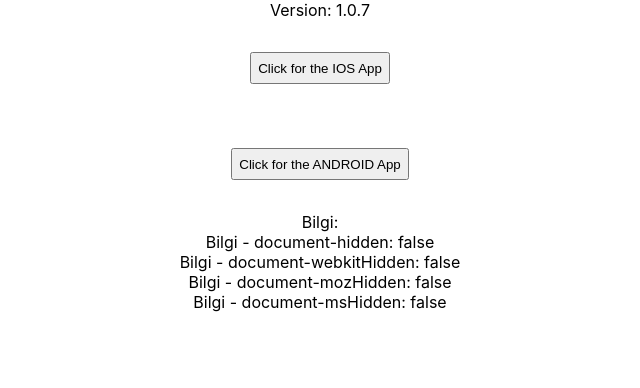
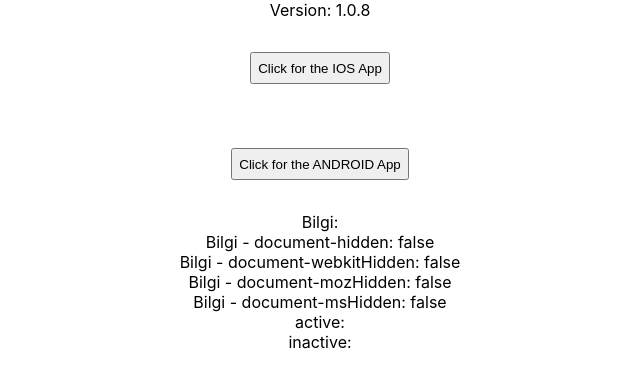
Before and after one commit to burak-selvi/mobile-app-test, a React (Create React App) app: page / in a window 1280 px wide. Shown: the top 388 px of the page, without its empty margins (320-960 px from the left). Built offline with nearby package versions, Linux system fonts and the light colour scheme.

Commit message:
Update 1.0.8

```diff
--- a/src/App.js
+++ b/src/App.js
@@ -4,6 +4,8 @@ import {useState} from 'react';
 function App() {
   // const [iframeSrc, setIframeSrc] = useState('');
   const [text, setText] = useState('');
+  const [visibilityText1, setVisibilityText1] = useState('');
+  const [visibilityText2, setVisibilityText2] = useState('');
 
   function onClickIosApp () {
     const appUrl = 'https://apps.apple.com/tr/app/migros-sanal-market/id397585390?l=tr';
@@ -18,6 +20,13 @@ function App() {
   }
 
   function onClickAndroidApp () {
+    document.addEventListener('visibilitychange', () => {
+      if (document.visibilityState == "visible") {
+        setVisibilityText1("tab is active")
+      } else {
+        setVisibilityText2("tab is inactive")
+      }
+    })
     const appUrl = 'https://play.google.com/store/apps/details?id=com.inomera.sm';
     const appName = 'sanalmarket://';
     // setIframeSrc(appName);
@@ -31,7 +40,7 @@ function App() {
 
   return (
     <div className="container">
-      <div>Version: 1.0.7</div>
+      <div>Version: 1.0.8</div>
       <button onClick={onClickIosApp}>Click for the IOS App</button>
       <button onClick={onClickAndroidApp}>Click for the ANDROID App</button>
       <div>Bilgi: {text}</div>
@@ -39,6 +48,8 @@ function App() {
       <div>Bilgi - document-webkitHidden: {document.webkitHidden ? 'true' : 'false'}</div>
       <div>Bilgi - document-mozHidden: {document.mozHidden  ? 'true' : 'false'}</div>
       <div>Bilgi - document-msHidden: {document.msHidden  ? 'true' : 'false'}</div>
+      <div> active: {visibilityText1}</div>
+      <div> inactive: {visibilityText2}</div>
       {/* <iframe title="app" src={iframeSrc} id="l" width="1" height="1" style={{visibility: 'hidden'}}></iframe> */}
     </div>
   );
```
